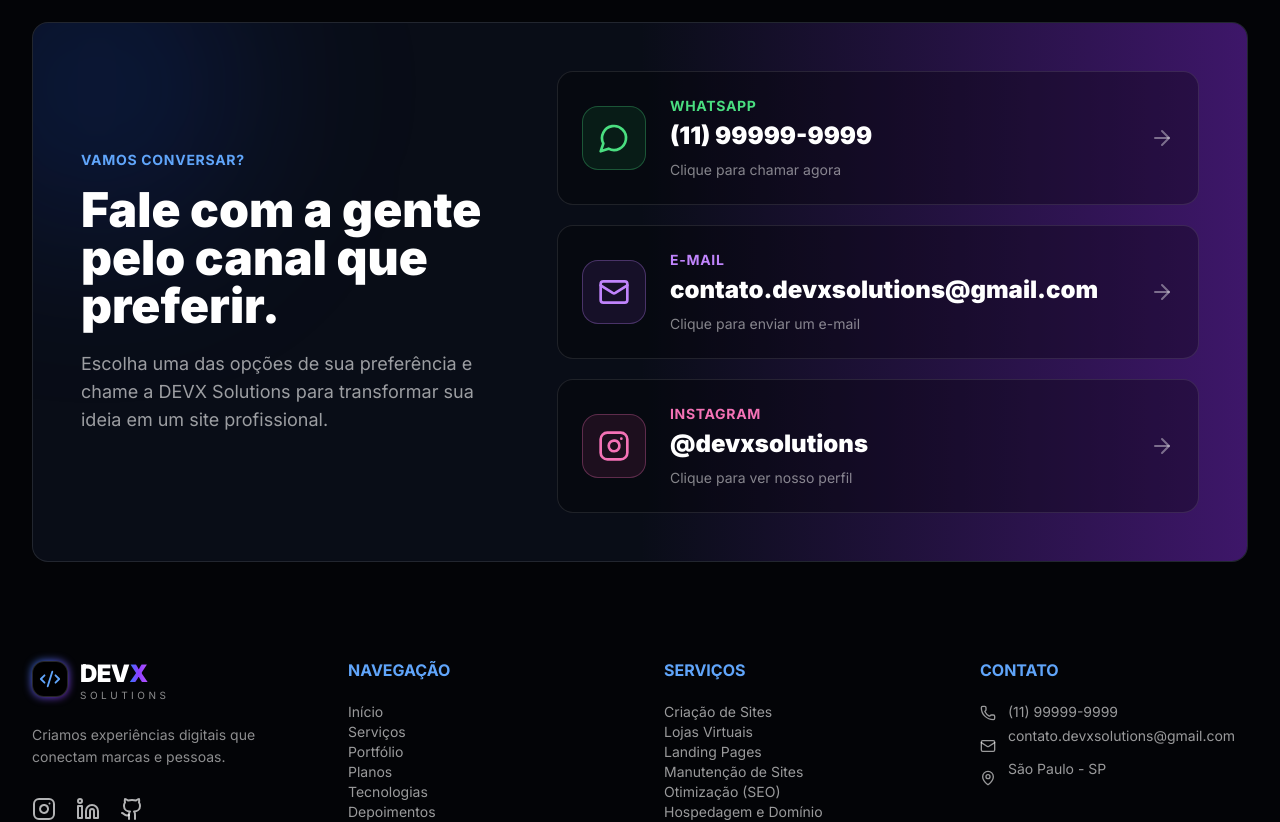
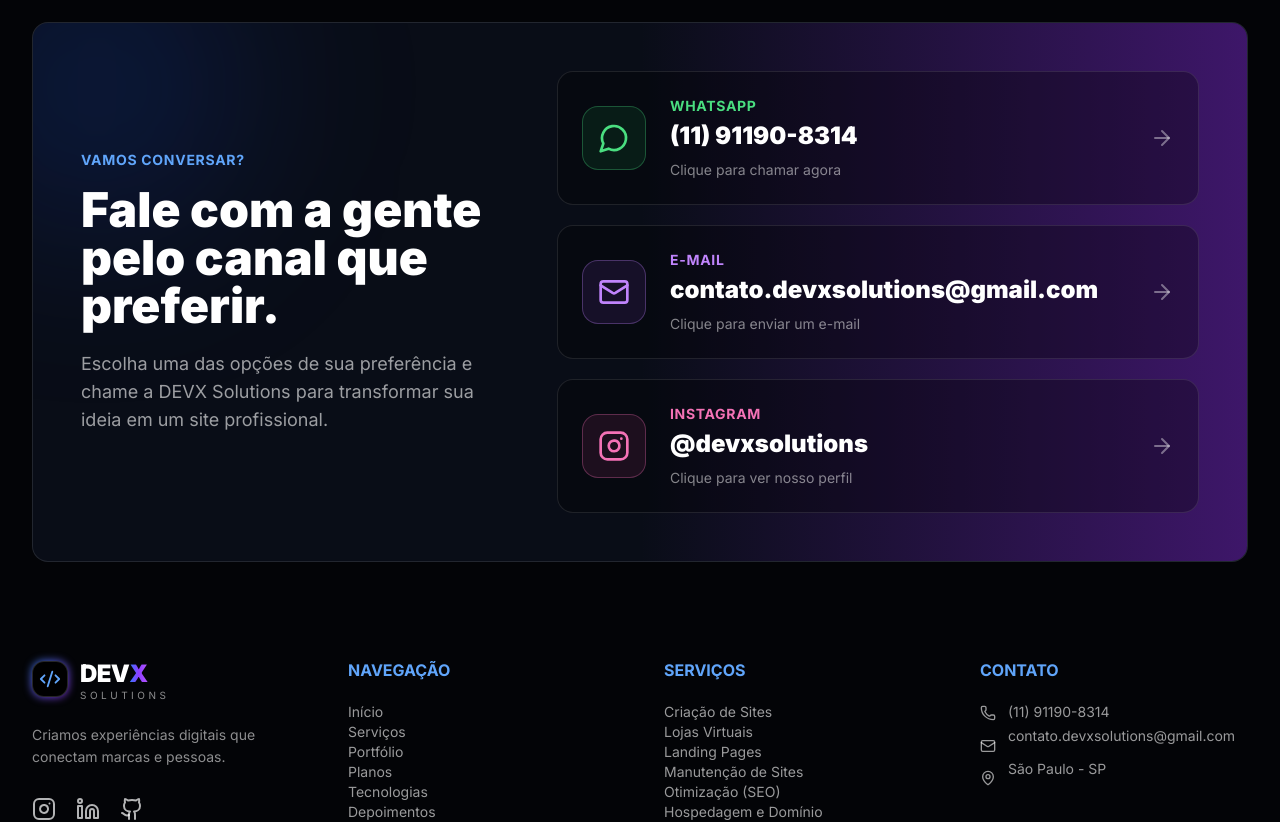
Before and after one commit to DEVX-Solution/DEVX-Solutions, a React (Vite) app in the folder client/: page / in a window 1280 px wide. Shown: the part 3220-4042 px from the top of the page. Built offline with nearby package versions, Linux system fonts and the light colour scheme.

Commit message:
edit App.jsx

```diff
--- a/client/src/App.jsx
+++ b/client/src/App.jsx
@@ -374,7 +374,7 @@ const navClass = (id) =>
                 </div>
                 <div className="min-w-0 flex-1">
                   <p className="text-xs font-bold uppercase tracking-wider text-green-400 sm:text-sm">WhatsApp</p>
-                  <h3 className="mt-1 truncate text-lg font-black sm:text-2xl">(11) 99999-9999</h3>
+                  <h3 className="mt-1 truncate text-lg font-black sm:text-2xl">(11) 91190-8314</h3>
                   <span className="mt-1 block text-xs text-white/50 sm:mt-2 sm:text-sm">Clique para chamar agora</span>
                 </div>
                 <ArrowRight className="hidden shrink-0 text-white/40 transition group-hover:translate-x-1 group-hover:text-green-400 sm:block" />
@@ -425,7 +425,7 @@ const navClass = (id) =>
             </div></div>
           <div><h3 className="mb-5 font-bold text-blue-400">NAVEGAÇÃO</h3><p className="space-y-2 text-sm text-white/60">Início<br/>Serviços<br/>Portfólio<br/>Planos<br/>Tecnologias<br/>Depoimentos<br/>Contato</p></div>
           <div><h3 className="mb-5 font-bold text-blue-400">SERVIÇOS</h3><p className="space-y-2 text-sm text-white/60">Criação de Sites<br/>Lojas Virtuais<br/>Landing Pages<br/>Manutenção de Sites<br/>Otimização (SEO)<br/>Hospedagem e Domínio</p></div>
-          <div><h3 className="mb-5 font-bold text-blue-400">CONTATO</h3><p className="space-y-4 text-sm text-white/60"><Phone className="mr-2 inline" size={16}/> (11) 99999-9999<br/><Mail className="mr-2 inline" size={16}/> <a href={`mailto:${companyEmail}`} className="hover:text-blue-400">{companyEmail}</a><br/><MapPin className="mr-2 inline" size={16}/> São Paulo - SP</p></div>
+          <div><h3 className="mb-5 font-bold text-blue-400">CONTATO</h3><p className="space-y-4 text-sm text-white/60"><Phone className="mr-2 inline" size={16}/> (11) 91190-8314<br/><Mail className="mr-2 inline" size={16}/> <a href={`mailto:${companyEmail}`} className="hover:text-blue-400">{companyEmail}</a><br/><MapPin className="mr-2 inline" size={16}/> São Paulo - SP</p></div>
         </div>
         <div className="flex justify-between py-8 text-sm text-white/45">
           <span>© 2026 DEVX Solutions. Todos os direitos reservados.</span>
```
